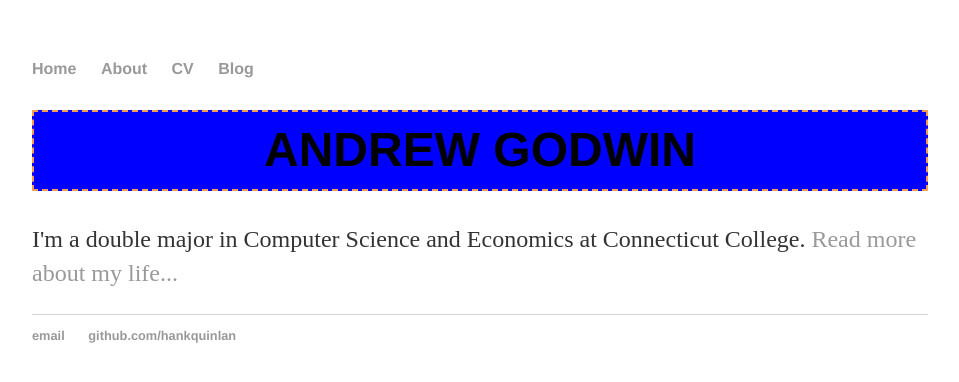
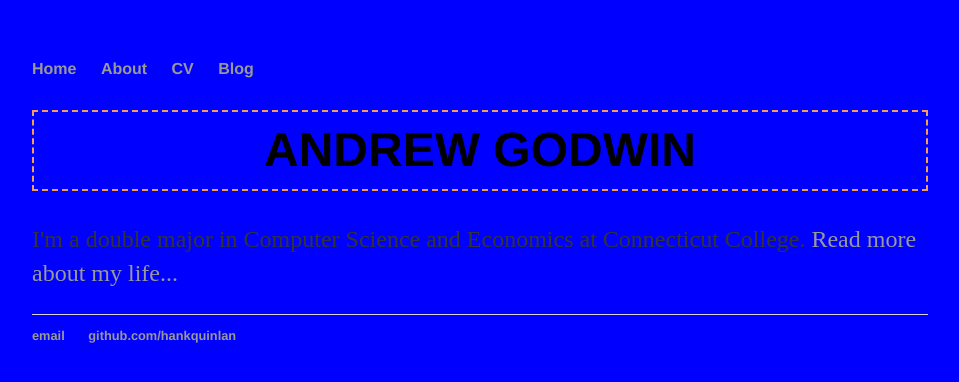
Before and after one commit to mriley2/AndrewRGodwin.github.io, a Jekyll site: the page built from index.html, in a window 1280 px wide. Shown: the top 382 px of the page, without its empty margins (160-1119 px from the left). Built offline with Jekyll 4.4.1, drawn with Linux system fonts in a browser that asks for light colours.

Commit message:
Update main.css

```diff
--- a/css/main.css
+++ b/css/main.css
@@ -1,6 +1,7 @@
 body {
     margin: 60px auto;
     width: 70%;
+    background-color: blue;
 }
 nav ul, footer ul {
     font-family:'Helvetica', 'Arial', 'Sans-Serif';
@@ -26,7 +27,6 @@ h1 {
     font-size: 3em;
     font-family: 'Cabin', 'Helvetica Neue', Helvetica, Arial, sans-serif;
     text-transform: uppercase;
-    background-color: blue;
 }
 p {
     font-size: 1.5em;
```
